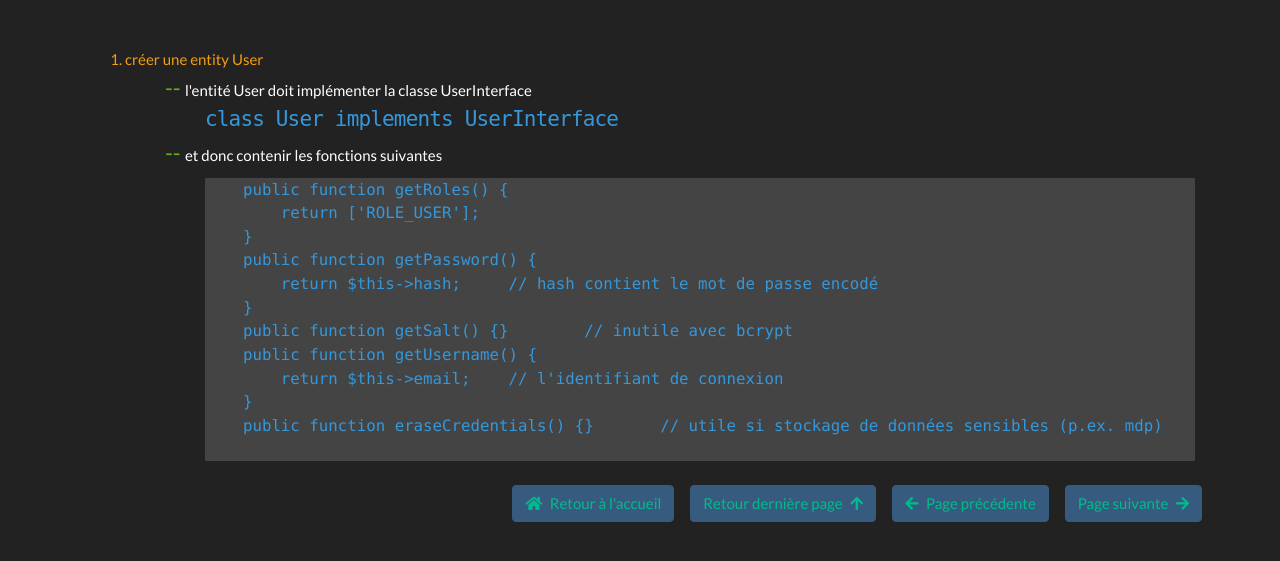
After one commit to ca-pos/symfony, a PHP site: template templates/creation-de-la-table-user.html.twig in a window 1280 px wide. The commit adds this page. Shown: the top 561 px of the page. Run offline with PHP 8.4, Linux system fonts and the light colour scheme; the template is opened without the code that fills it, so the values that code supplies are empty; some libraries are stand-ins or nearby versions.

Commit message:
Ajouter les pages validation de formulaire, unicité d'un élément et création de la table user

```diff
--- a/index.php
+++ b/index.php
@@ -33,6 +33,9 @@ $pages_h1 = [
     "Suppression d'un attribut dans une table",
     "Formulaires",
     "Insérer getConfiguration dans une classe",
+    "Validation de formulaire",
+    "Unicité d'un élément",
+    "Création de la table User",
 ];
 
 $slug = new Slugify();
--- a/templates/accueil.html.twig
+++ b/templates/accueil.html.twig
@@ -5,7 +5,8 @@
 {% block body %}
    {{ pages_list[pages_list|length-1]}}.html.twig
    <div class="container">
-       <h1 class="text-center mt-3 mb-5">Développer une application avec Symfony</h1>
+       <h1 class="text-center my-3">Développer une application avec Symfony</h1>
+       <h4 class="text-center mb-5">D'après les projets symbnb et blog_cuisine (Symfony version 4.4)</h4>
         <ul class="home">
             {% for i in 1..pages_list|length-1 %}
                 <li>
--- /dev/null
+++ b/templates/creation-de-la-table-user.html.twig
@@ -0,0 +1,37 @@
+{% extends 'base.html.twig' %}
+
+{% block body%}
+
+    <ol>
+        <li>créer une entity User</li>
+        <ul class="niv2">
+            <li>l'entité User doit implémenter la classe UserInterface</li>
+            <ul>
+                <li><span class="tt">class User implements UserInterface</span></li>
+            </ul>
+            <li>et donc contenir les fonctions suivantes</li>
+            <ul>
+                <code class="html p-0 m-0">
+                    <li class="p-0 m-0">
+                        <pre>
+    public function getRoles() {
+        return ['ROLE_USER'];
+    }
+    public function getPassword() {
+        return $this->hash;	// hash contient le mot de passe encodé
+    }
+    public function getSalt() {}   	// inutile avec bcrypt
+    public function getUsername() {
+        return $this->email;	// l'identifiant de connexion
+    }
+    public function eraseCredentials() {}	// utile si stockage de données sensibles (p.ex. mdp)
+                        </pre>
+                    </li>
+                </code>
+
+            </ul>
+
+        </ul>
+    </ol>
+
+{% endblock %}
```
Also changed, not shown: templates/formulaires.html.twig (+14 -4 lines), templates/unicite-d-un-element.html.twig (added, +36 -0 lines), templates/validation-de-formulaire.html.twig (added, +38 -0 lines).
